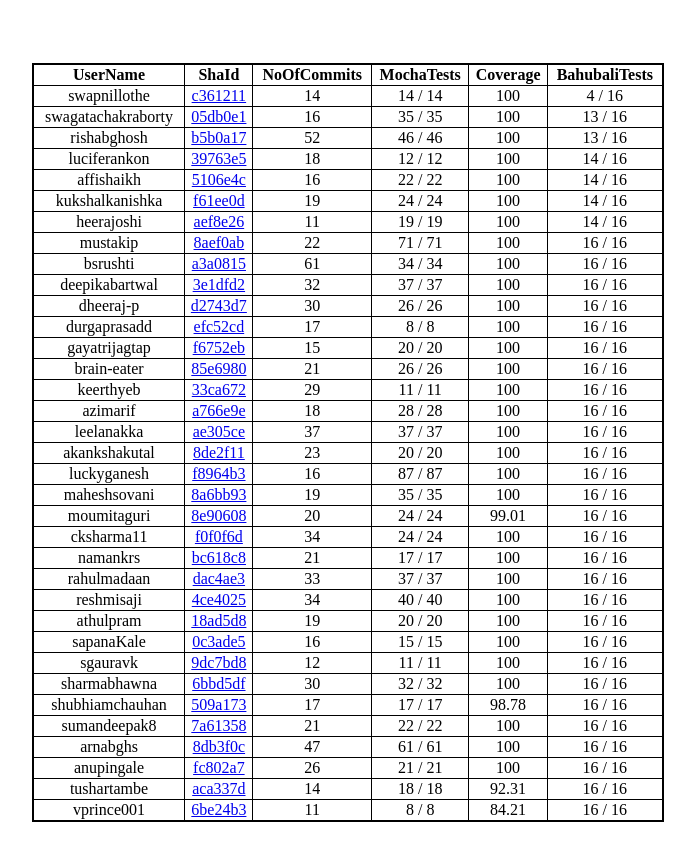
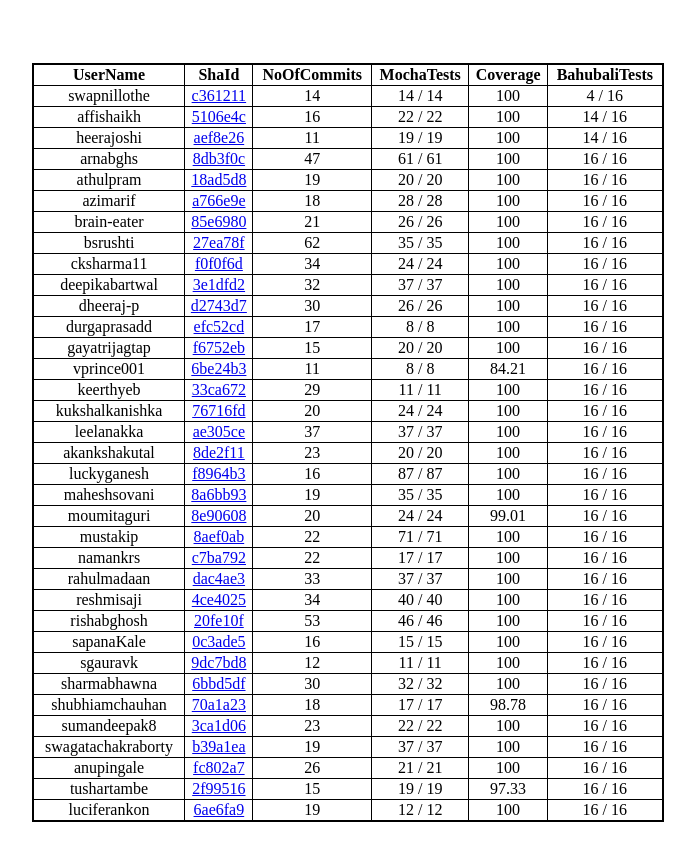
Before and after one commit to leelanakka/bahubali, a website: page index.html in a window 1280 px wide. Shown: the whole page, without its empty margins (229-924 px from the left). Drawn offline with Linux system fonts and the light colour scheme.

Commit message:
latest test

```diff
--- a/index.html
+++ b/index.html
@@ -62,66 +62,6 @@
 </tr>
 <tr>
 <td>
-swagatachakraborty
-</td>
-<td>
-<a href='https://github.com/STEP-tw/wc-swagatachakraborty/commit/05db0e1' target="newtab"> 05db0e1 </a>
-</td>
-<td>
-16
-</td>
-<td>
-35 / 35
-</td>
-<td>
-100
-</td>
-<td>
-13 / 16
-</td>
-</tr>
-<tr>
-<td>
-rishabghosh
-</td>
-<td>
-<a href='https://github.com/STEP-tw/wc-rishabghosh/commit/b5b0a17' target="newtab"> b5b0a17 </a>
-</td>
-<td>
-52
-</td>
-<td>
-46 / 46
-</td>
-<td>
-100
-</td>
-<td>
-13 / 16
-</td>
-</tr>
-<tr>
-<td>
-luciferankon
-</td>
-<td>
-<a href='https://github.com/STEP-tw/wc-luciferankon/commit/39763e5' target="newtab"> 39763e5 </a>
-</td>
-<td>
-18
-</td>
-<td>
-12 / 12
-</td>
-<td>
-100
-</td>
-<td>
-14 / 16
-</td>
-</tr>
-<tr>
-<td>
 affishaikh
 </td>
 <td>
@@ -132,26 +72,6 @@
 </td>
 <td>
 22 / 22
-</td>
-<td>
-100
-</td>
-<td>
-14 / 16
-</td>
-</tr>
-<tr>
-<td>
-kukshalkanishka
-</td>
-<td>
-<a href='https://github.com/STEP-tw/wc-kukshalkanishka/commit/f61ee0d' target="newtab"> f61ee0d </a>
-</td>
-<td>
-19
-</td>
-<td>
-24 / 24
 </td>
 <td>
 100
@@ -182,16 +102,76 @@
 </tr>
 <tr>
 <td>
-mustakip
+arnabghs
 </td>
 <td>
-<a href='https://github.com/STEP-tw/wc-mustakip/commit/8aef0ab' target="newtab"> 8aef0ab </a>
+<a href='https://github.com/STEP-tw/wc-arnabghs/commit/8db3f0c' target="newtab"> 8db3f0c </a>
 </td>
 <td>
-22
+47
 </td>
 <td>
-71 / 71
+61 / 61
+</td>
+<td>
+100
+</td>
+<td>
+16 / 16
+</td>
+</tr>
+<tr>
+<td>
+athulpram
+</td>
+<td>
+<a href='https://github.com/STEP-tw/wc-athulpram/commit/18ad5d8' target="newtab"> 18ad5d8 </a>
+</td>
+<td>
+19
+</td>
+<td>
+20 / 20
+</td>
+<td>
+100
+</td>
+<td>
+16 / 16
+</td>
+</tr>
+<tr>
+<td>
+azimarif
+</td>
+<td>
+<a href='https://github.com/STEP-tw/wc-azimarif/commit/a766e9e' target="newtab"> a766e9e </a>
+</td>
+<td>
+18
+</td>
+<td>
+28 / 28
+</td>
+<td>
+100
+</td>
+<td>
+16 / 16
+</td>
+</tr>
+<tr>
+<td>
+brain-eater
+</td>
+<td>
+<a href='https://github.com/STEP-tw/wc-brain-eater/commit/85e6980' target="newtab"> 85e6980 </a>
+</td>
+<td>
+21
+</td>
+<td>
+26 / 26
 </td>
 <td>
 100
@@ -205,13 +185,33 @@
 bsrushti
 </td>
 <td>
-<a href='https://github.com/STEP-tw/wc-bsrushti/commit/a3a0815' target="newtab"> a3a0815 </a>
+<a href='https://github.com/STEP-tw/wc-bsrushti/commit/27ea78f' target="newtab"> 27ea78f </a>
 </td>
 <td>
-61
+62
 </td>
 <td>
-34 / 34
+35 / 35
+</td>
+<td>
+100
+</td>
+<td>
+16 / 16
+</td>
+</tr>
+<tr>
+<td>
+cksharma11
+</td>
+<td>
+<a href='https://github.com/STEP-tw/wc-cksharma11/commit/f0f0f6d' target="newtab"> f0f0f6d </a>
+</td>
+<td>
+34
+</td>
+<td>
+24 / 24
 </td>
 <td>
 100
@@ -302,19 +302,19 @@
 </tr>
 <tr>
 <td>
-brain-eater
+vprince001
 </td>
 <td>
-<a href='https://github.com/STEP-tw/wc-brain-eater/commit/85e6980' target="newtab"> 85e6980 </a>
+<a href='https://github.com/STEP-tw/wc-vprince001/commit/6be24b3' target="newtab"> 6be24b3 </a>
 </td>
 <td>
-21
+11
 </td>
 <td>
-26 / 26
+8 / 8
 </td>
 <td>
-100
+84.21
 </td>
 <td>
 16 / 16
@@ -342,16 +342,16 @@
 </tr>
 <tr>
 <td>
-azimarif
+kukshalkanishka
 </td>
 <td>
-<a href='https://github.com/STEP-tw/wc-azimarif/commit/a766e9e' target="newtab"> a766e9e </a>
+<a href='https://github.com/STEP-tw/wc-kukshalkanishka/commit/76716fd' target="newtab"> 76716fd </a>
 </td>
 <td>
-18
+20
 </td>
 <td>
-28 / 28
+24 / 24
 </td>
 <td>
 100
@@ -462,16 +462,16 @@
 </tr>
 <tr>
 <td>
-cksharma11
+mustakip
 </td>
 <td>
-<a href='https://github.com/STEP-tw/wc-cksharma11/commit/f0f0f6d' target="newtab"> f0f0f6d </a>
+<a href='https://github.com/STEP-tw/wc-mustakip/commit/8aef0ab' target="newtab"> 8aef0ab </a>
 </td>
 <td>
-34
+22
 </td>
 <td>
-24 / 24
+71 / 71
 </td>
 <td>
 100
@@ -485,10 +485,10 @@
 namankrs
 </td>
 <td>
-<a href='https://github.com/STEP-tw/wc-namankrs/commit/bc618c8' target="newtab"> bc618c8 </a>
+<a href='https://github.com/STEP-tw/wc-namankrs/commit/c7ba792' target="newtab"> c7ba792 </a>
 </td>
 <td>
-21
+22
 </td>
 <td>
 17 / 17
@@ -542,16 +542,16 @@
 </tr>
 <tr>
 <td>
-athulpram
+rishabghosh
 </td>
 <td>
-<a href='https://github.com/STEP-tw/wc-athulpram/commit/18ad5d8' target="newtab"> 18ad5d8 </a>
+<a href='https://github.com/STEP-tw/wc-rishabghosh/commit/20fe10f' target="newtab"> 20fe10f </a>
 </td>
 <td>
-19
+53
 </td>
 <td>
-20 / 20
+46 / 46
 </td>
 <td>
 100
@@ -625,10 +625,10 @@
 shubhiamchauhan
 </td>
 <td>
-<a href='https://github.com/STEP-tw/wc-shubhiamchauhan/commit/509a173' target="newtab"> 509a173 </a>
+<a href='https://github.com/STEP-tw/wc-shubhiamchauhan/commit/70a1a23' target="newtab"> 70a1a23 </a>
 </td>
 <td>
-17
+18
 </td>
 <td>
 17 / 17
@@ -645,10 +645,10 @@
 sumandeepak8
 </td>
 <td>
-<a href='https://github.com/STEP-tw/wc-sumandeepak8/commit/7a61358' target="newtab"> 7a61358 </a>
+<a href='https://github.com/STEP-tw/wc-sumandeepak8/commit/3ca1d06' target="newtab"> 3ca1d06 </a>
 </td>
 <td>
-21
+23
 </td>
 <td>
 22 / 22
@@ -662,16 +662,16 @@
 </tr>
 <tr>
 <td>
-arnabghs
+swagatachakraborty
 </td>
 <td>
-<a href='https://github.com/STEP-tw/wc-arnabghs/commit/8db3f0c' target="newtab"> 8db3f0c </a>
+<a href='https://github.com/STEP-tw/wc-swagatachakraborty/commit/b39a1ea' target="newtab"> b39a1ea </a>
 </td>
 <td>
-47
+19
 </td>
 <td>
-61 / 61
+37 / 37
 </td>
 <td>
 100
@@ -705,16 +705,16 @@
 tushartambe
 </td>
 <td>
-<a href='https://github.com/STEP-tw/wc-tushartambe/commit/aca337d' target="newtab"> aca337d </a>
+<a href='https://github.com/STEP-tw/wc-tushartambe/commit/2f99516' target="newtab"> 2f99516 </a>
 </td>
 <td>
-14
+15
 </td>
 <td>
-18 / 18
+19 / 19
 </td>
 <td>
-92.31
+97.33
 </td>
 <td>
 16 / 16
@@ -722,19 +722,19 @@
 </tr>
 <tr>
 <td>
-vprince001
+luciferankon
 </td>
 <td>
-<a href='https://github.com/STEP-tw/wc-vprince001/commit/6be24b3' target="newtab"> 6be24b3 </a>
+<a href='https://github.com/STEP-tw/wc-luciferankon/commit/6ae6fa9' target="newtab"> 6ae6fa9 </a>
 </td>
 <td>
-11
+19
 </td>
 <td>
-8 / 8
+12 / 12
 </td>
 <td>
-84.21
+100
 </td>
 <td>
 16 / 16
```
